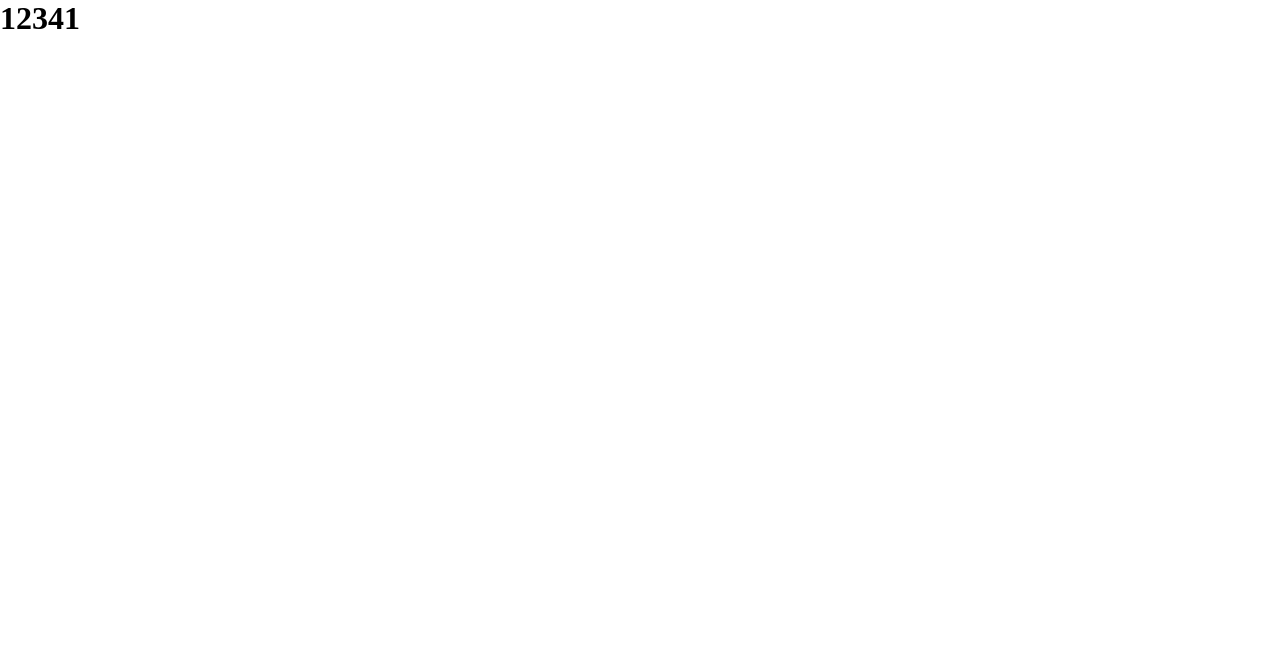
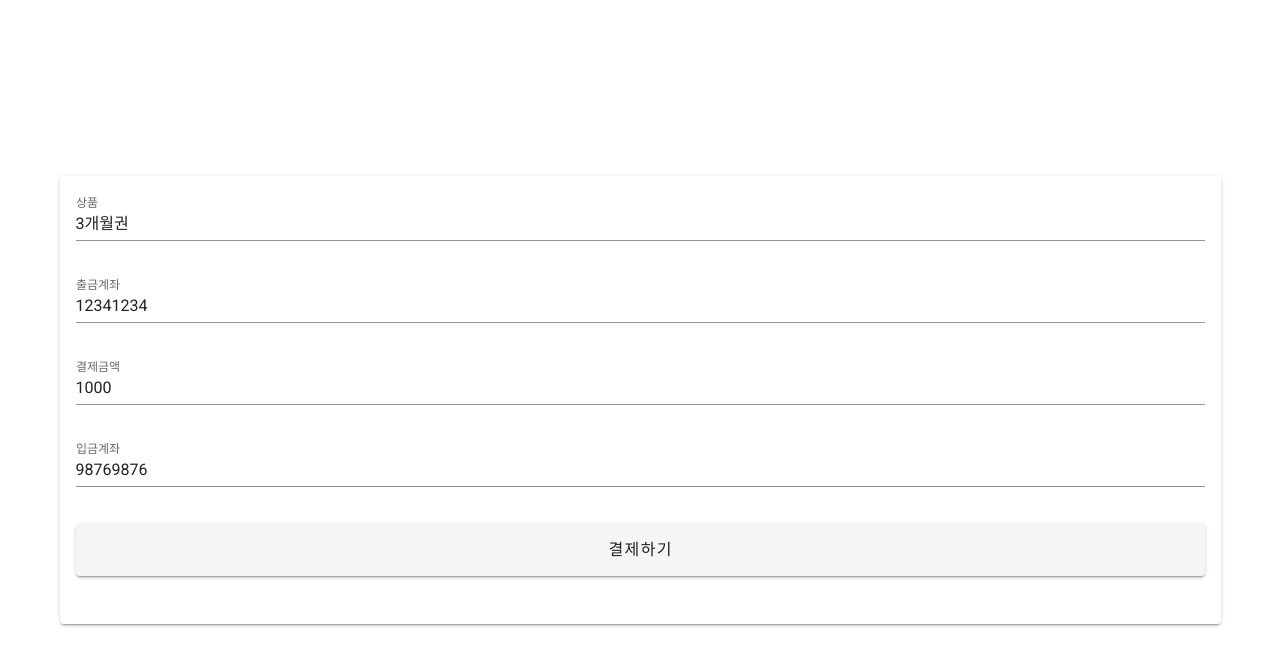
Before and after one commit to Fintech-Easy-payment/Fintech-Easy-Payment-Web, a Vue app in the folder front-end/: page /payment in a window 1280 px wide. Shown: the top 666 px of the page. Built offline with nearby package versions, Linux system fonts and the light colour scheme.

Commit message:
feat: markup payment page and add payment router

```diff
--- a/front-end/src/components/auth/index.vue
+++ b/front-end/src/components/auth/index.vue
@@ -6,7 +6,7 @@
           <v-layout align-center="align-center" justify-center="justify-center">
             <v-flex class="login-form text-xs-center">
               <div class="display-1 mb-3">
-                MyWorkspace
+                Easy Payment Service
               </div>
               <v-card light="light">
                 <v-card-text>
@@ -107,7 +107,7 @@
 </template>
 
 <script>
-// import router from "@/router";
+import router from "@/router";
 import { mapActions } from 'vuex'
 
 
@@ -139,10 +139,10 @@ export default {
         }
         this.$store
           .dispatch("handleSignup", payload)
-          .catch(({ message }) => (this.msg = message))
         this.options.isLoggingIn = true
       },
       async handleSignIn () {
+        router.push("/payment")
 
         // // user 정보 보내기
         // const payload = {
@@ -154,7 +154,6 @@ export default {
         // try {
         //   const result = await this.handleLogin(payload)
         //   console.log(result)
-        //   // router.push("/payment")
         // } catch(error){
         //   console.log(error)
         // }
--- a/front-end/src/components/payment/openBanking.vue
+++ b/front-end/src/components/payment/openBanking.vue
@@ -1,15 +1,86 @@
 <template>
-  <div>
-      <h1>12341</h1>
+  <div class="payment">
+      <v-app dark="dark">
+        <v-main>
+          <v-container fill-height="fill-height">
+            <v-card light="light" width="100%">
+              <v-card-text>
+                <div class="payment__field">
+                  <v-text-field
+                    :value=product
+                    label="상품"
+                    class="payment__field--block"
+                    readonly
+                  />
+                  <v-text-field
+                    :value=withdrawNum
+                    label="출금계좌"
+                    class="payment__field--block"
+                    readonly
+                  />
+                  <v-text-field
+                    :value=amount
+                    label="결제금액"
+                    class="payment__field--block"
+                    readonly
+                  />
+                  <v-text-field
+                    :value=depositNum
+                    label="입금계좌"
+                    class="payment__field--block"
+                    readonly
+                  />
+                </div>
+                <div class="payment__button">
+                  <v-btn
+                    v-text="'결제하기'"
+                    block="block"
+                    type="submit"
+                    x-large
+                    @click.prevent="handlePayment()"
+                  />
+                </div>
+              </v-card-text>
+            </v-card>
+          </v-container>
+        </v-main>
+      </v-app>
   </div>
 </template>
 
 <script>
 export default {
+  name: 'paymentPage',
+  data: () => ({
+    product: '3개월권',
+    withdrawNum: '12341234',
+    amount: '1000',
+    depositNum: '98769876',
+  }),
+  methods: {
+    handlePayment(){
+      console.log('a');
+      //출금 open api
+    }
+  },
 
 }
 </script>
 
-<style>
+<style lang="scss" scoped>
+.payment{
+  &__field {
+    width: 100%;
+    &--block {
+      margin-bottom: 1rem;
+    }
+  }
+  &__button {
+    width: 100%;
+    margin-bottom: 2rem;
+
+  }
+
+}
 
 </style>
--- a/front-end/src/components/payment/paymentResult.vue
+++ b/front-end/src/components/payment/paymentResult.vue
@@ -1,9 +1,48 @@
 <template>
-
+  <div class="result">
+      <v-app dark="dark">
+        <v-main>
+          <v-container fill-height="fill-height">
+            <v-card light="light" width="100%">
+              <v-card-text>
+                <div v-if="isSuccess">
+                  <div class="result-text">
+                      {{user}}님의 결제 내역입니다.
+                  </div>
+                  <div class="result-list">
+                      <ul>
+                          <li>asdf</li>
+                          <li>a234</li>
+                      </ul>
+                  </div>
+                </div>
+                <div v-else>
+                  <div class="result-text">
+                      {{user}}님의 계좌를 확인해주세요.
+                  </div>
+                </div>
+              </v-card-text>
+            </v-card>
+          </v-container>
+        </v-main>
+      </v-app>
+  </div>
 </template>
 
 <script>
 export default {
+  name: "paymentResult",
+  props: {
+    isSuccess: {
+      type: Boolean,
+      default: true,
+    },
+  },
+  data: () => ({
+    user: '고객',
+  }),
+  methods: {
+  },
 
 }
 </script>
--- a/front-end/src/router/index.js
+++ b/front-end/src/router/index.js
@@ -22,8 +22,13 @@ const router = new VueRouter({
     },
     {
       path: '/payment',
-      name: 'AuthMain',
+      name: 'PaymentMain',
       component: () => import('../components/payment/openBanking.vue')
+    },
+    {
+      path: '/payment-result',
+      name: 'PaymentResult',
+      component: () => import('../components/payment/paymentResult.vue')
     },
 
     { path: "*", component: NotFound },
```
